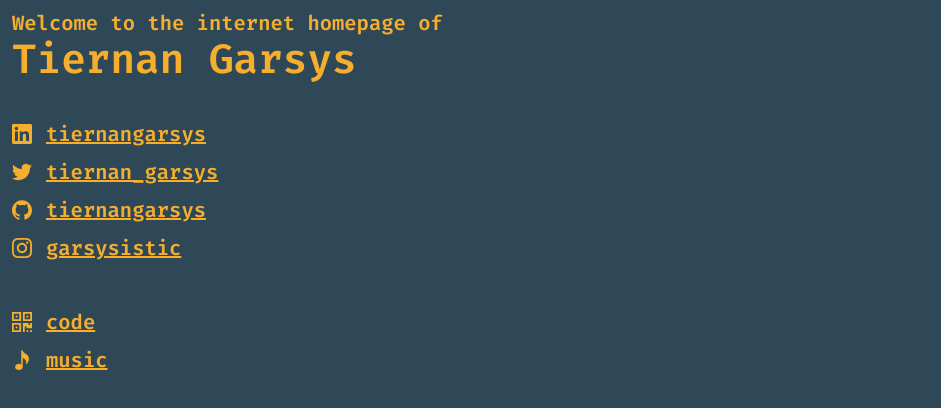
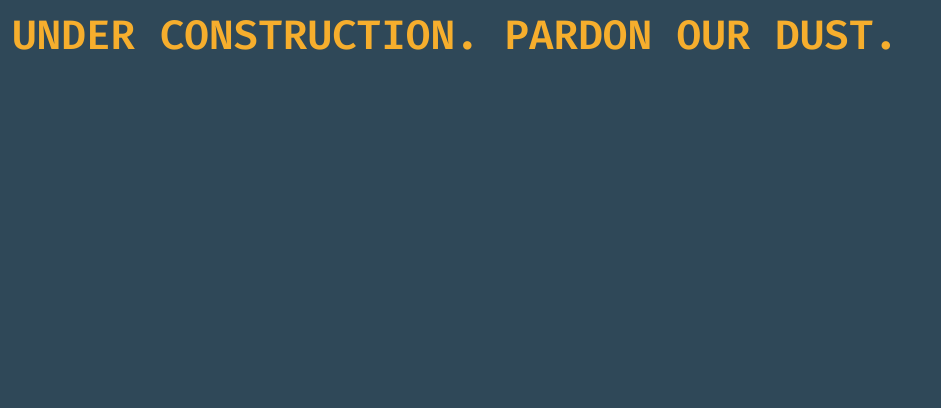
Before and after one commit to TiernanGarsys/website, a React (Create React App) app: page /#/music in a window 1280 px wide. Before the commit this address led to /. Shown: the top 408 px of the page, without its empty margins (0-941 px from the left). Built offline with nearby package versions, Linux system fonts and the light colour scheme.

Commit message:
Add stub routing to music and code pages

```diff
--- a/src/components/App.tsx
+++ b/src/components/App.tsx
@@ -1,8 +1,11 @@
-import './App.css';
+import './common.css';
+
 import Home from './Home';
+import Music from './Music';
+import Projects from './Projects';
 
 import {
-  BrowserRouter as Router,
+  HashRouter as Router,
   Switch,
   Route,
 } from "react-router-dom";
@@ -25,8 +28,14 @@ function App() {
   return (
       <Router>
         <Switch>
-          <Route path="/">
+          <Route exact path="/">
             <Home />
+          </Route>
+          <Route path="/projects">
+            <Projects />
+          </Route>
+          <Route path="/music">
+            <Music />
           </Route>
         </Switch>
       </Router>
--- a/src/components/Home.tsx
+++ b/src/components/Home.tsx
@@ -1,4 +1,6 @@
-import './Home.css'
+import './common.css'
+
+import {Link} from 'react-router-dom';
 import {ReactComponent as CodeLogo} from '../assets/code.svg';
 import {ReactComponent as GithubLogo} from '../assets/github.svg';
 import {ReactComponent as InstagramLogo} from '../assets/instagram.svg';
@@ -46,15 +48,11 @@ function Home() {
       <div className="cell">
         <div className="mini-cell">
           <CodeLogo/>
-          <a href="https://www.instagram.com/garsysistic/">
-            code
-          </a>
+          <Link to="/projects">projects</Link>
         </div>
         <div className="mini-cell">
           <MusicLogo/>
-          <a href="https://www.instagram.com/garsysistic/">
-            music
-          </a>
+          <Link to="/music">music</Link>
         </div>
       </div>
     </div>
--- /dev/null
+++ b/src/components/Music.tsx
@@ -0,0 +1,11 @@
+import './common.css';
+
+function Music() {
+  return (
+      <div className="cell title">
+        UNDER CONSTRUCTION. PARDON OUR DUST.
+      </div>
+  )
+}
+
+export default Music
--- /dev/null
+++ b/src/components/Projects.tsx
@@ -0,0 +1,11 @@
+import './common.css';
+
+function Projects() {
+  return (
+      <div className="cell title">
+        UNDER CONSTRUCTION. PARDON OUR DUST.
+      </div>
+  )
+}
+
+export default Projects
```
Also changed, not shown: src/components/Home.css (deleted), src/components/common.css (renamed from src/components/App.css), 1 other file (tests, documents, lock files or other folders).
